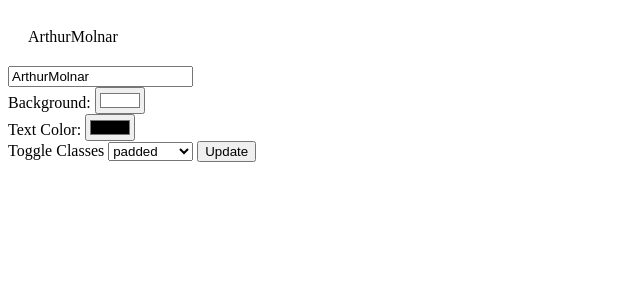
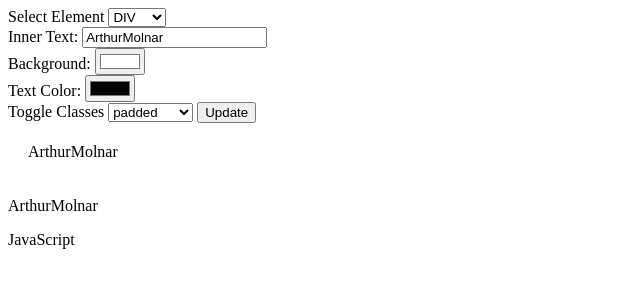
Before and after one commit to ArthurSoftvision1/JavaScriptDOMManipulation, a plain HTML site: page index.html in a window 1280 px wide. Both pictures are taken after a click on the button "Update". Shown: the whole page, without its empty margins (0-640 px from the left). Drawn offline with Linux system fonts and the light colour scheme.

Commit message:
new select options

```diff
--- a/index.html
+++ b/index.html
@@ -5,11 +5,9 @@
     </head>
 
     <body>
-        <div id="main">
-            <div>Hello World</div>
-            <p>ArthurMolnar</p>
-            <span>JavaScript</span>
-        </div>
+
+        Select Element <select name="eleMaker" id=""></select>
+        <br> Inner Text:
 
         <input type="text" name="outputText" id="" value="ArthurMolnar">
         <br>
@@ -23,6 +21,12 @@
         Toggle Classes <select name="classes" id=""></select>
         <button class="btn">Update</button>
 
+        <div id="main">
+            <div>Hello World</div>
+            <p>ArthurMolnar</p>
+            <span>JavaScript</span>
+        </div>
+
         <script src="js/app.js"></script>
     </body>
 </html>
--- a/js/app.js
+++ b/js/app.js
@@ -6,15 +6,14 @@ document.addEventListener('DOMContentLoaded', function() {
         opt.value = item;
         opt.innerHTML = item;
         selClasses.appendChild(opt);
-    })
+    });
     nodeLister = document.querySelectorAll('#main >*');
-    nodeLister.forEach(function(item) {
-        console.log(item);
-    })
+    dropDownBuilder();
 });
 
 const selClasses = document.querySelector('select[name=classes]');
 
+const eleMaker = document.querySelector('select[name=eleMaker]');
 let nodeLister;
 const selfElement = document.querySelector('div');
 const seInput = document.querySelector('input[name=outputText]');
@@ -23,8 +22,20 @@ const seTxt = document.querySelector('input[name=txt]');
 const btn = document.querySelector('.btn');
 
 btn.addEventListener('click', function(event) {
-    selfElement.textContent = seInput.value;
-    selfElement.style.backgroundColor = seBg.value;
-    selfElement.style.color = seTxt.value;
-    selfElement.classList.toggle(selClasses.value);
+    let tempElement = nodeLister[eleMaker.value];
+    tempElement.textContent = seInput.value;
+    tempElement.style.backgroundColor = seBg.value;
+    tempElement.style.color = seTxt.value;
+    tempElement.classList.toggle(selClasses.value);
 });
+
+function dropDownBuilder() {
+    eleMaker.innerHTML = "";
+    nodeLister = document.querySelectorAll('#main >*');
+    nodeLister.forEach(function(item, index) {
+        let opt = document.createElement('option');
+        opt.value = index;
+        opt.innerHTML = item.tagName;
+        eleMaker.appendChild(opt);
+    });
+}
```
